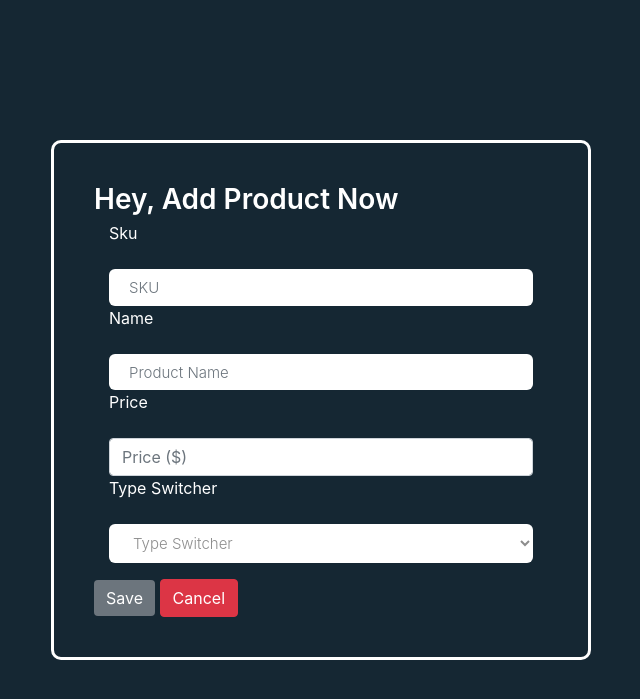
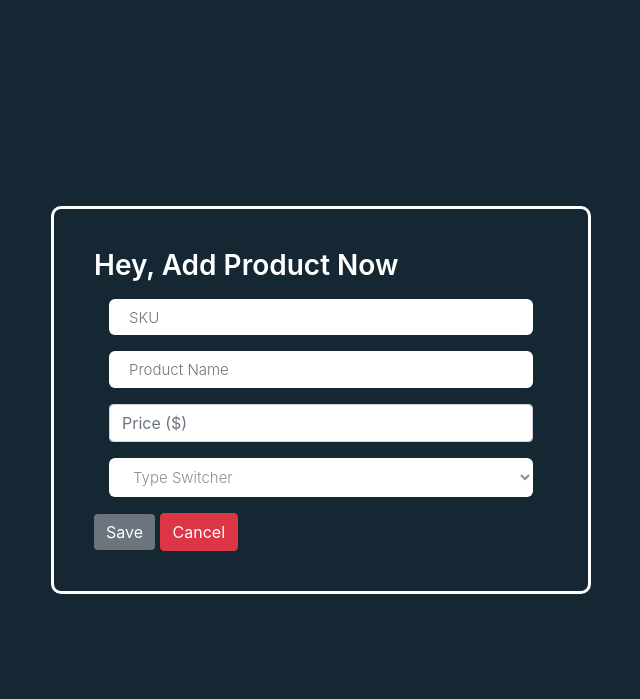
Before and after one commit to ahmed-ibrahim1998/scandiweb-assignment-, a PHP site: page /add-product in a window 1280 px wide. Shown: the top 699 px of the page, without its empty margins (319-959 px from the left). Run offline with PHP 8.4, Linux system fonts and the light colour scheme; some libraries are stand-ins or nearby versions.

Commit message:
init commit

```diff
--- a/composer.json
+++ b/composer.json
@@ -8,8 +8,8 @@
     },
     "authors": [
         {
-            "name": "AhmedIbrahim",
-            "email": "ahmedibrahim2621998@gmail.com"
+            "name": "AbdulrahmanMasoud",
+            "email": "abdulrahman.masoud.official@gmail.com"
         }
     ],
     "require": {}
--- a/src/Database/DB.php
+++ b/src/Database/DB.php
@@ -44,8 +44,8 @@ class DB
         'host' => 'localhost',
         'port' => '3306',
         'database' => 'products',
-        'username' => 'root',
-        'password' => '',
+        'username' => 'masoud',
+        'password' => 'password',
         'options' => [
             PDO::MYSQL_ATTR_INIT_COMMAND => 'SET NAMES utf8',
         ]
--- a/src/Request/Request.php
+++ b/src/Request/Request.php
@@ -59,7 +59,7 @@ class Request
      */
     public static function setBaseUrl()
     {
-        $protocol       = $_SERVER['SERVER_PORT'];
+        $protocol       =  $_SERVER['REQUEST_SCHEME'] . '://';
         $host           =  $_SERVER['HTTP_HOST'];
         $script_name    = static::$script_name;
 
--- a/views/add-product.php
+++ b/views/add-product.php
@@ -5,8 +5,8 @@
     <meta charset="UTF-8">
     <meta http-equiv="X-UA-Compatible" content="IE=edge">
     <meta name="viewport" content="width=device-width, initial-scale=1.0">
-    <link rel="stylesheet" href="../assets/css/bootstrap.min.css">
-    <link rel="stylesheet" href="../assets/css/style.css">
+    <link rel="stylesheet" href="../../assets/css/bootstrap.min.css">
+    <link rel="stylesheet" href="../../assets/css/style.css">
     <title>Add Product</title>
 </head>
 
@@ -21,21 +21,21 @@
                         <h3>Hey, Add Product Now</h3>
                         <form id="product_form" method="POST" action="#">
                             <div class="col-md-12">
-                                <label for="sku">Sku</label><input class="form-control" type="text" name="sku" id="sku" placeholder="SKU">
+                                <input class="form-control" type="text" name="sku" id="sku" placeholder="SKU">
                             </div>
 
                             <div class="col-md-12">
-                                <label for="name">Name </label><input class="form-control mt-3" type="text" name="name" id="name"
-                                                                 placeholder="Product Name">
+                                <input class="form-control mt-3" type="text" name="name" id="name"
+                                    placeholder="Product Name">
                             </div>
 
                             <div class="col-md-12">
-                                <label for="price">Price</label><input class="form-control mt-3" type="number" name="price" id="price"
-                                                                  placeholder="Price ($)">
+                                <input class="form-control mt-3" type="number" name="price" id="price"
+                                    placeholder="Price ($)">
                             </div>
 
                             <div class="col-md-12">
-                                <label for="productType">Type Switcher</label><select class="form-select m-0 mt-3" id="productType">
+                                <select class="form-select m-0 mt-3" id="productType">
                                     <option value="" selected>Type Switcher</option>
                                     <option value="DVD" id="DVD">DVD-disc</option>
                                     <option value="Book" id="Book">Book</option>
@@ -85,9 +85,9 @@
     </div>
 
 
-    <script src="../assets/js/jquery3.4.1.min.js"></script>
-    <script src="../assets/js/bootstrap.min.js"></script>
-    <script src="../assets/js/main.js"></script>
+    <script src="../../assets/js/jquery3.4.1.min.js"></script>
+    <script src="../../assets/js/bootstrap.min.js"></script>
+    <script src="../../assets/js/main.js"></script>
 </body>
 
 </html>
```
Also changed, not shown: views/product.php (+6 -6 lines), README.md, 1 other file.
